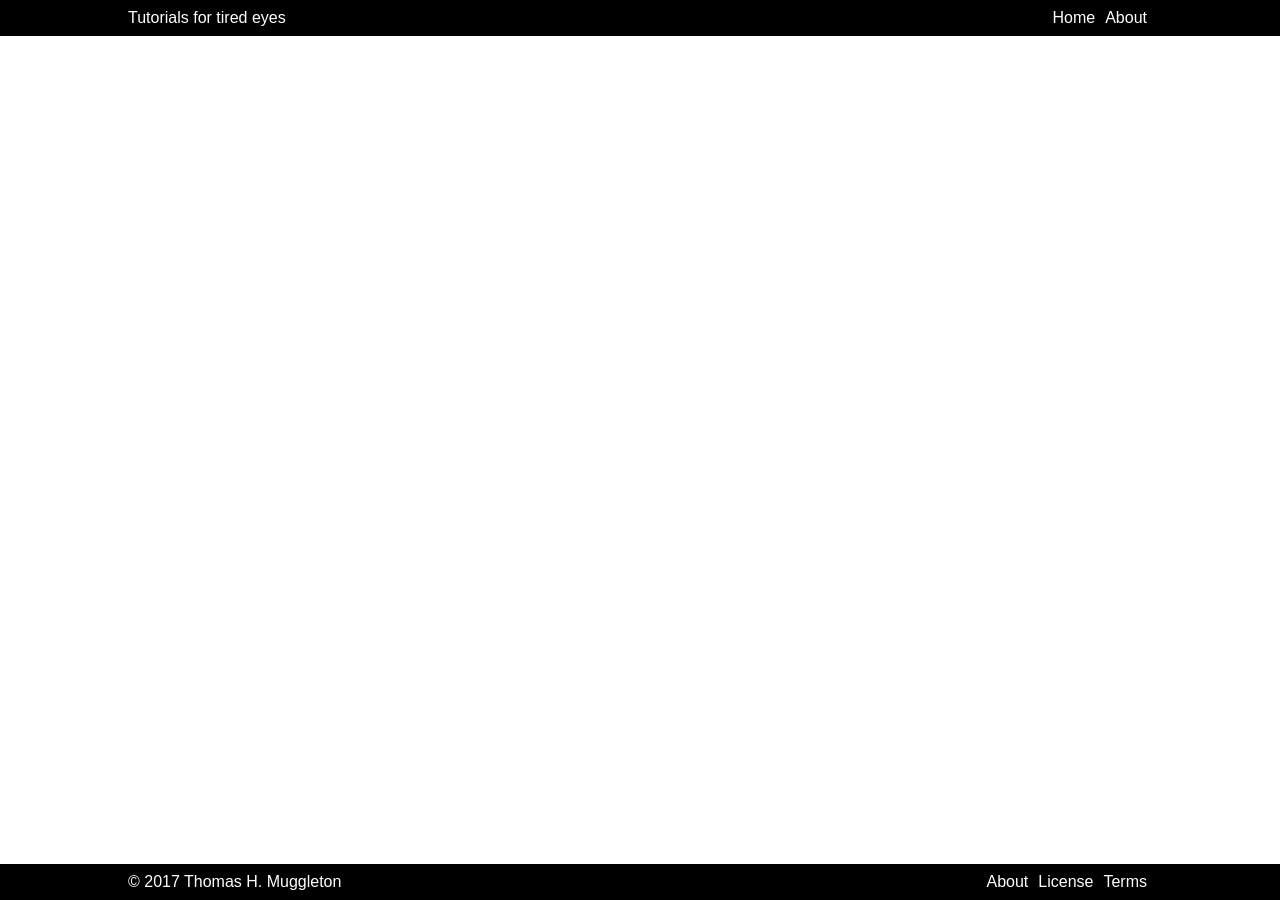
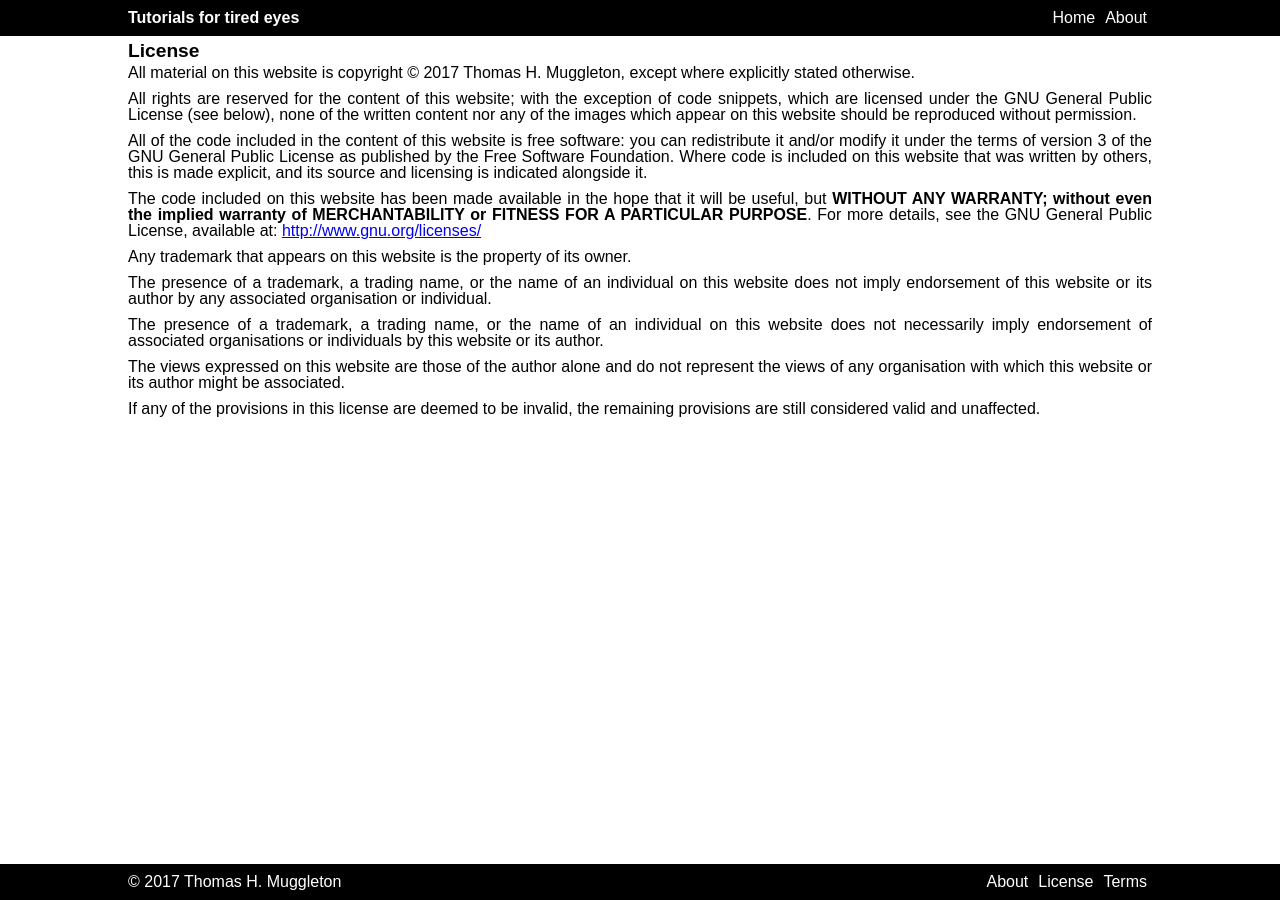
Before and after one commit to thmuggleton/tutorials-for-tired-eyes, a Jekyll site: the page built from _posts/about/2017-04-17-license.md, in a window 1280 px wide. Built offline with Jekyll 4.4.1, drawn with Linux system fonts in a browser that asks for light colours.

Commit message:
Add content and basic styling for 'License' page.
Also update README.md in line with 'License' page.

```diff
--- a/_posts/about/2017-04-17-license.md
+++ b/_posts/about/2017-04-17-license.md
@@ -3,3 +3,41 @@ layout: default
 category: about
 position_in_category: 2
 ---
+
+## {{ page.title }}
+
+All material on this website is copyright &copy; 2017 Thomas H. Muggleton,
+except where explicitly stated otherwise.
+
+All rights are reserved for the content of this website; with the exception of
+code snippets, which are licensed under the GNU General Public License (see
+below), none of the written content nor any of the images which appear on this
+website should be reproduced without permission.
+
+All of the code included in the content of this website is free software: you
+can redistribute it and/or modify it under the terms of version 3 of the GNU
+General Public License as published by the Free Software Foundation.  Where
+code is included on this website that was written by others, this is made
+explicit, and its source and licensing is indicated alongside it.
+
+The code included on this website has been made available in the hope that it
+will be useful, but **WITHOUT ANY WARRANTY; without even the implied warranty of
+MERCHANTABILITY or FITNESS FOR A PARTICULAR PURPOSE**.  For more details, see
+the GNU General Public License, available at: <http://www.gnu.org/licenses/>
+
+Any trademark that appears on this website is the property of its owner.
+
+The presence of a trademark, a trading name, or the name of an individual on
+this website does not imply endorsement of this website or its author by any
+associated organisation or individual.
+
+The presence of a trademark, a trading name, or the name of an individual on
+this website does not necessarily imply endorsement of associated organisations
+or individuals by this website or its author.
+
+The views expressed on this website are those of the author alone and do not
+represent the views of any organisation with which this website or its author
+might be associated.
+
+If any of the provisions in this license are deemed to be invalid, the
+remaining provisions are still considered valid and unaffected.
--- a/_sass/main.scss
+++ b/_sass/main.scss
@@ -16,7 +16,14 @@
   width: $site-width;
   margin: auto;
   padding: 5px 0px;
+}
 
+.content h2 {
+  @include base-text(1.2em);
+}
+
+.content p {
+  padding: 5px 0px;
   @include base-text();
 }
 
--- a/_sass/reset.scss
+++ b/_sass/reset.scss
@@ -20,7 +20,11 @@ time, mark, audio, video {
   padding: 0;
   border: 0;
   font-size: 100%;
+/*
+  N.B. this is included in the original but has been commented out here as it
+  is not helpful in the context of this project.
   font: inherit;
+*/
   vertical-align: baseline;
 }
 /* HTML5 display-role reset for older browsers */
--- a/_sass/site-wide-values.scss
+++ b/_sass/site-wide-values.scss
@@ -1,5 +1,7 @@
 $site-width: 80%;
 
-@mixin base-text {
+@mixin base-text($font-size: 1em) {
   font-family: sans-serif;
+  font-size: $font-size;
+  text-align: justify;
 }
```
Also changed, not shown: README.md.
